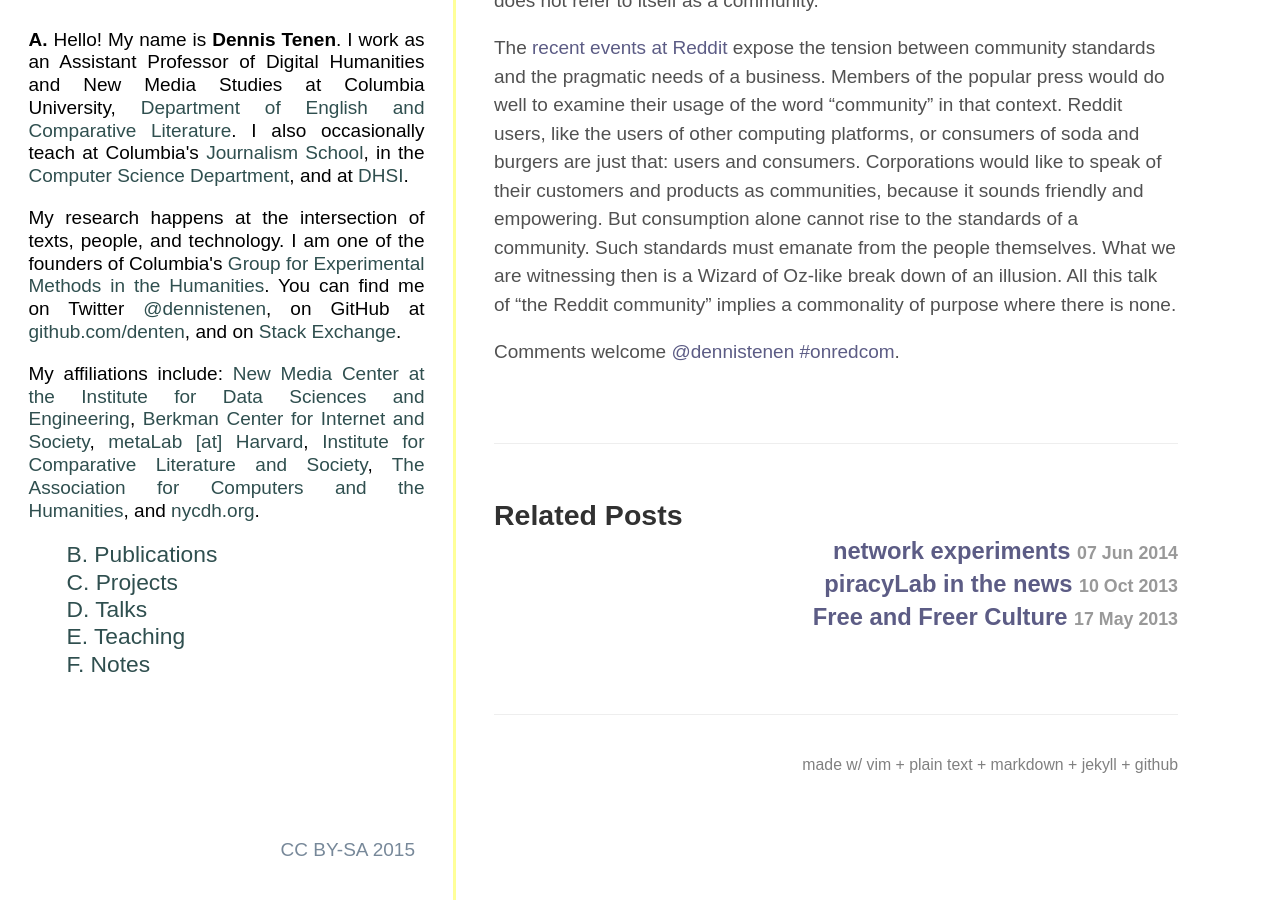
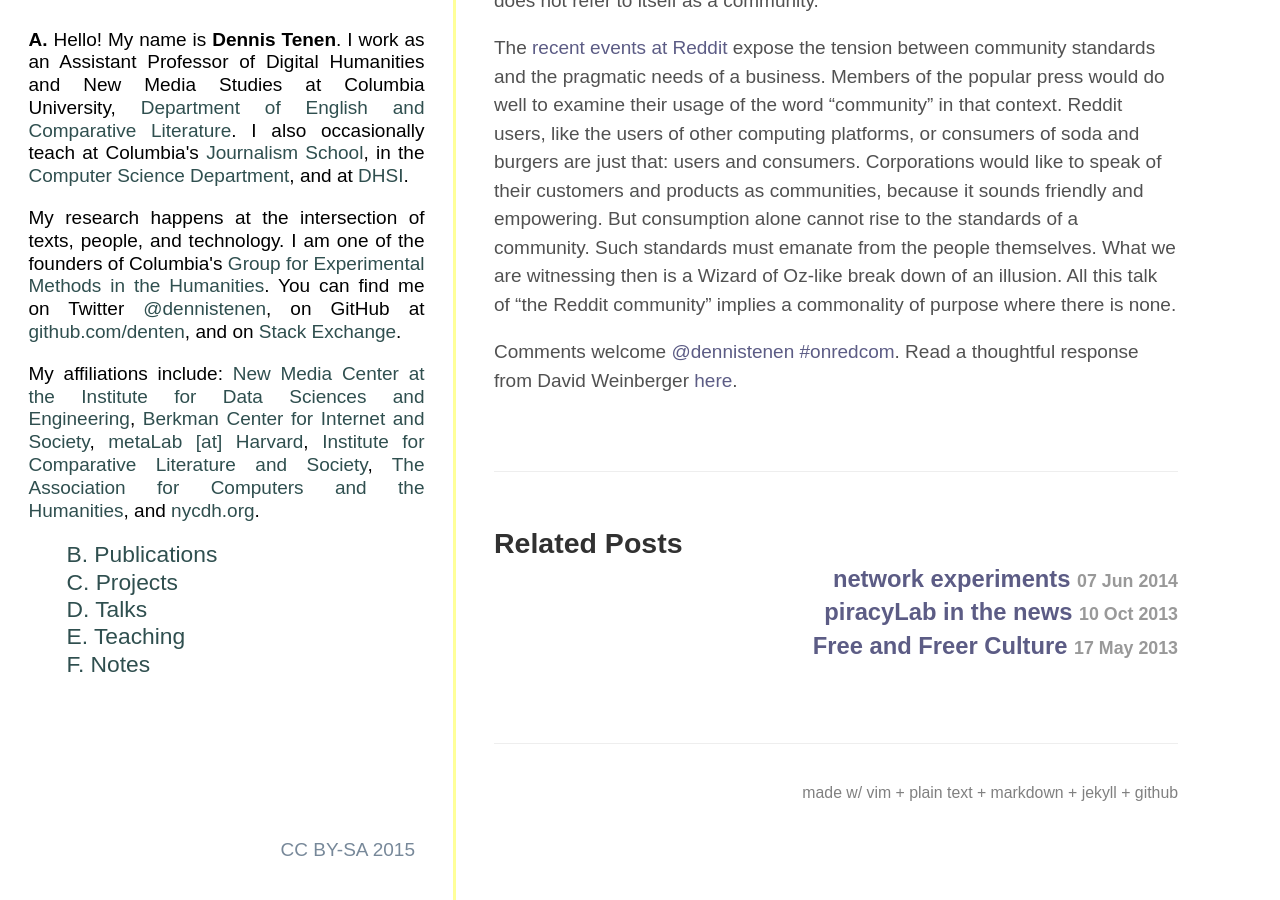
Before and after one commit to denten/denten.github.io, a Jekyll site: the page built from _posts/2015-07-29-reddit-community.md, in a window 1280 px wide and 900 px high, scrolled down 1809 px. Built offline with Jekyll 4.4.1, drawn with Linux system fonts in a browser that asks for light colours; some web fonts are replaced; before the commit the page ends 2680 px from its top, so only the background shows below that.

Commit message:
minor updates

```diff
--- a/_posts/2015-07-29-reddit-community.md
+++ b/_posts/2015-07-29-reddit-community.md
@@ -101,4 +101,6 @@
 commonality of purpose where there is none.
 
 Comments welcome [@dennistenen](https://twitter.com/dennistenen)
-[#onredcom](https://twitter.com/search?q=%23onredcom&src=typd&f=tweets).
+[#onredcom](https://twitter.com/search?q=%23onredcom&src=typd&f=tweets). Read a
+thoughtful response from David Weinberger
+[here](http://www.hyperorg.com/blogger/2015/07/29/reddit-is-not-a-community-but-theres-a-little-more-to-say/).
```
